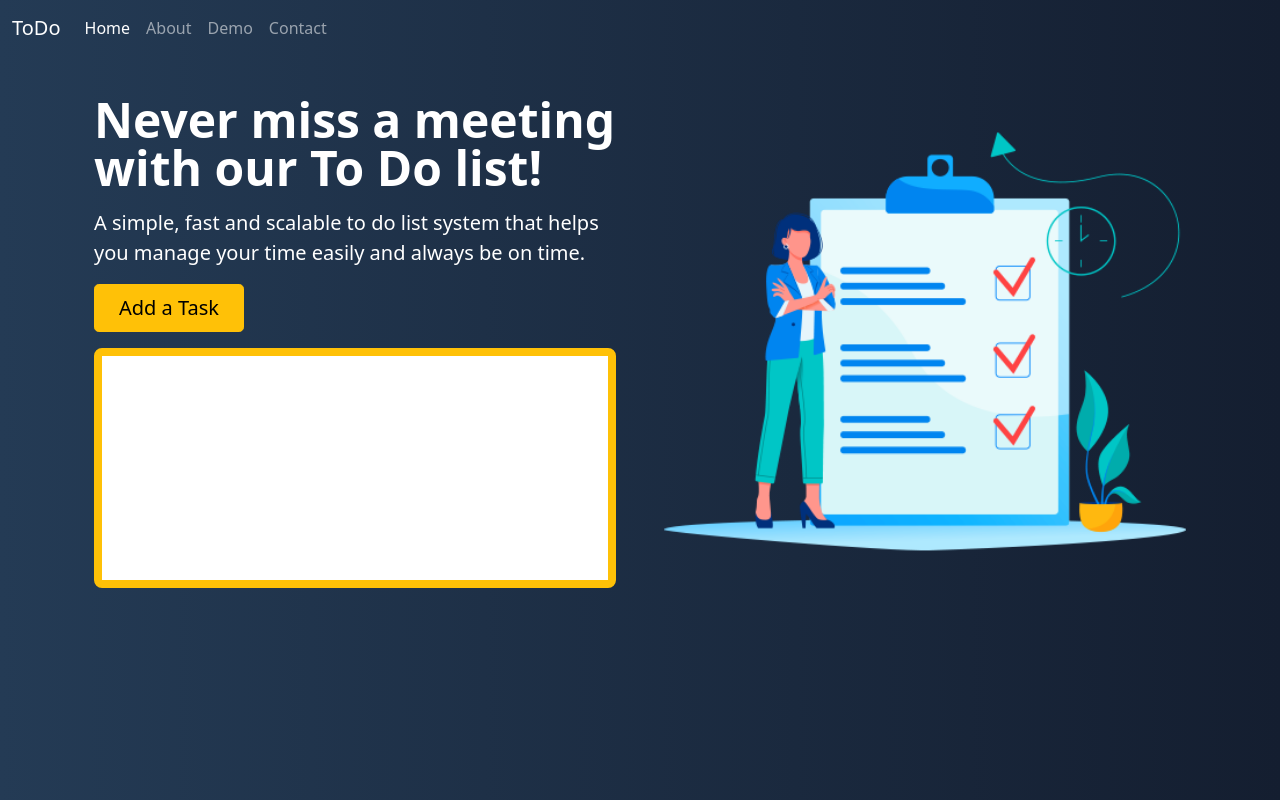
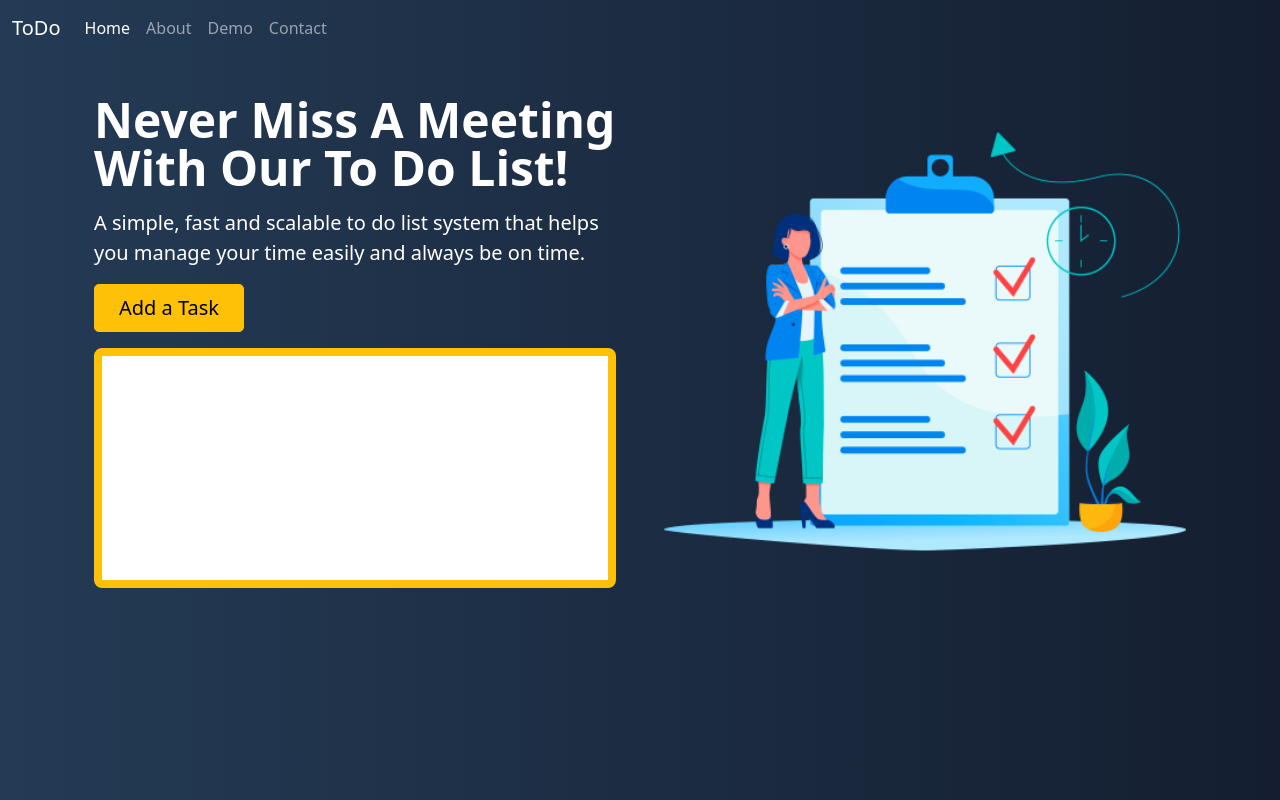
Before and after one commit to heaganhenry/SecondProject, a plain HTML site: page index.html in a window 1280 px wide. Drawn offline with nearby package versions, Linux system fonts and the light colour scheme.

Commit message:
Fix typos

```diff
--- a/index.html
+++ b/index.html
@@ -52,7 +52,7 @@
                         loading="lazy">
                 </div>
                 <div class="col-lg-6">
-                    <h1 class="display-5 fw-bold lh-1 mb-3">Never miss a meeting with our To Do list!</h1>
+                    <h1 class="display-5 fw-bold lh-1 mb-3">Never Miss A Meeting With Our To Do List!</h1>
                     <p class="lead">A simple, fast and scalable to do list system that helps you manage your time easily
                         and always be on time.
                     </p>
```
